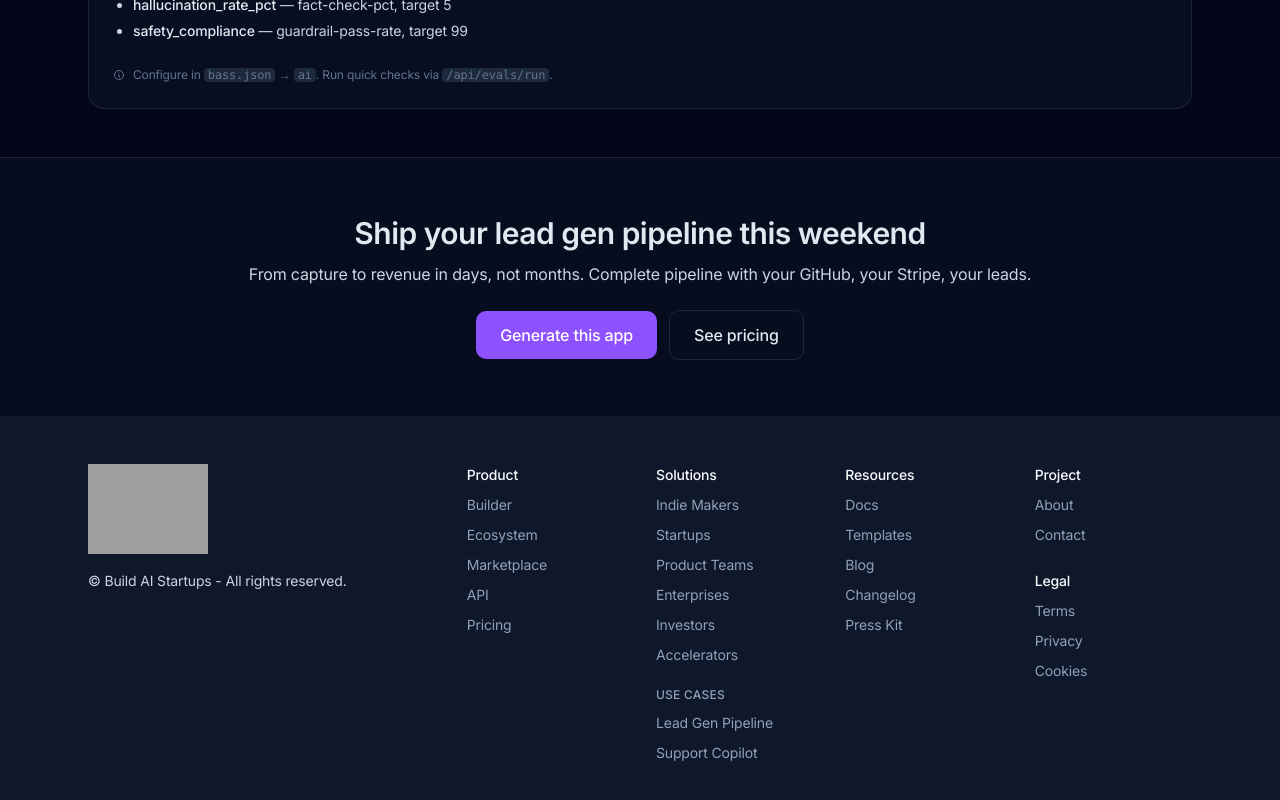
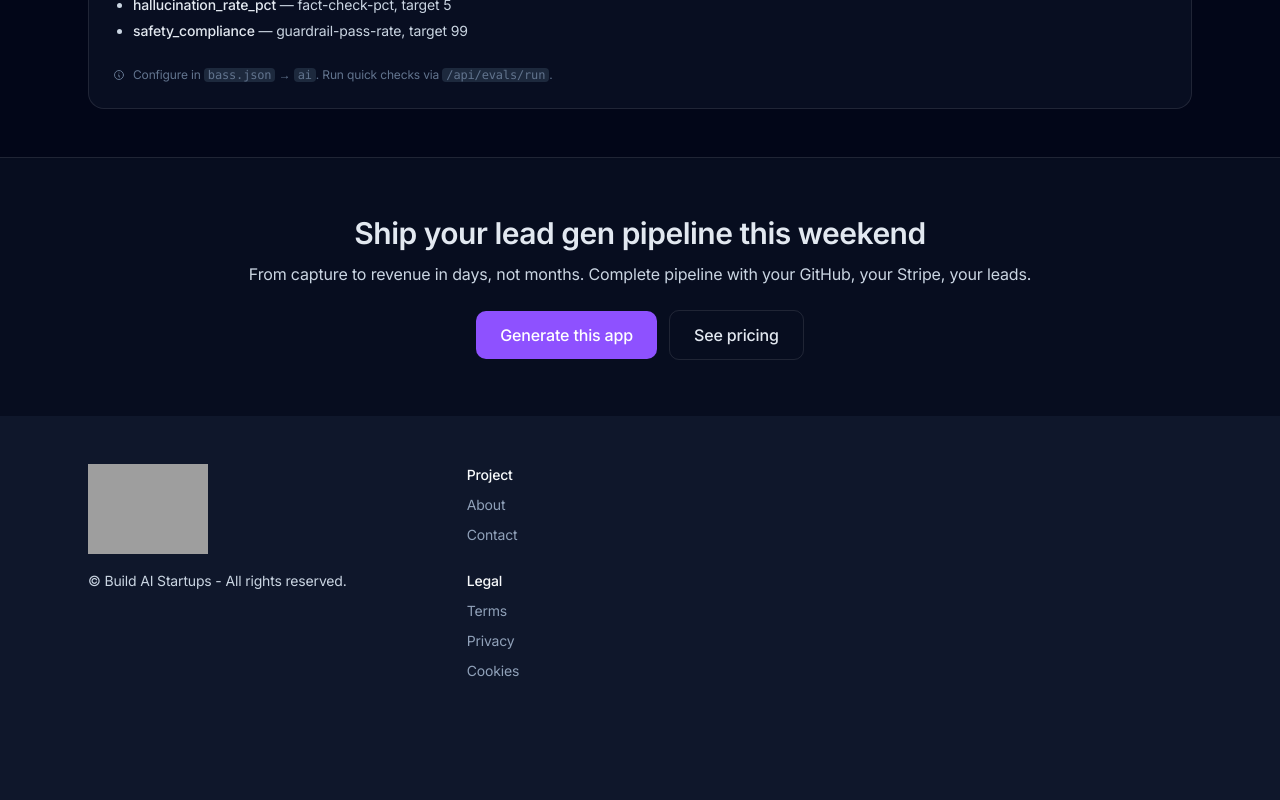
Before and after one commit to buildaistartups/buildaistartups.com, a Next.js app: page /vertical/ai-leadgen in a window 1280 px wide. Shown: the part 1928-2728 px from the top of the page. After the commit the page ends 2658 px from the top, so only its background shows below. Built offline with nearby package versions, Linux system fonts and the light colour scheme; grey boxes are pictures that could not be loaded.

Commit message:
Hide footer blocks for phase 1
Updated footer component to hide certain blocks for phase 1.

```diff
--- a/components/ui/footer.tsx
+++ b/components/ui/footer.tsx
@@ -7,7 +7,8 @@ export default function Footer() {
     <footer>
       <div className="max-w-6xl mx-auto px-4 sm:px-6">
         <div className="grid sm:grid-cols-12 gap-8 py-8 md:py-12">
-          {/* 1st block */}
+
+          {/* 1st block - Logo & Copyright */}
           <div className="sm:col-span-12 lg:col-span-4 order-1 lg:order-none">
             <div className="h-full flex flex-col sm:flex-row lg:flex-col justify-between">
               <div className="mb-4 sm:mb-0">
@@ -21,51 +22,39 @@ export default function Footer() {
             </div>
           </div>
 
-          {/* 2nd block - Products */}
+          {/* PHASE 1 HIDDEN: 2nd block - Products
           <div className="sm:col-span-6 md:col-span-3 lg:col-span-2">
             <h6 className="text-sm text-slate-50 font-medium mb-2">Product</h6>
             <ul className="text-sm space-y-2">
-              <li><Link className="text-slate-400 hover:text-slate-200 transition duration-150 ease-in-out" href="/product/builder">Builder</Link></li>
-              <li><Link className="text-slate-400 hover:text-slate-200 transition duration-150 ease-in-out" href="/product/ecosystem">Ecosystem</Link></li>
-              <li><Link className="text-slate-400 hover:text-slate-200 transition duration-150 ease-in-out" href="/product/marketplace">Marketplace</Link></li>
-              <li><Link className="text-slate-400 hover:text-slate-200 transition duration-150 ease-in-out" href="/product/api">API</Link></li>
-              <li><Link className="text-slate-400 hover:text-slate-200 transition duration-150 ease-in-out" href="/pricing">Pricing</Link></li>
+              <li><Link ... >Builder</Link></li>
+              ...
             </ul>
           </div>
+          */}
 
-          {/* 3rd block - Solutions */}
+          {/* PHASE 1 HIDDEN: 3rd block - Solutions
           <div className="sm:col-span-6 md:col-span-3 lg:col-span-2">
             <h6 className="text-sm text-slate-50 font-medium mb-2">Solutions</h6>
             <ul className="text-sm space-y-2">
-              <li><Link className="text-slate-400 hover:text-slate-200 transition duration-150 ease-in-out" href="/solutions/indie-makers">Indie Makers</Link></li>
-              <li><Link className="text-slate-400 hover:text-slate-200 transition duration-150 ease-in-out" href="/solutions/startups">Startups</Link></li>
-              <li><Link className="text-slate-400 hover:text-slate-200 transition duration-150 ease-in-out" href="/solutions/product-teams">Product Teams</Link></li>
-              <li><Link className="text-slate-400 hover:text-slate-200 transition duration-150 ease-in-out" href="/solutions/enterprises">Enterprises</Link></li>
-              <li><Link className="text-slate-400 hover:text-slate-200 transition duration-150 ease-in-out" href="/solutions/investors">Investors</Link></li>
-              <li><Link className="text-slate-400 hover:text-slate-200 transition duration-150 ease-in-out" href="/solutions/accelerators">Accelerators</Link></li>
+              ...
             </ul>
-
-            {/* Use cases (verticals) */}
             <h6 className="text-xs text-slate-400 font-medium mt-5 mb-2 tracking-wider">USE CASES</h6>
             <ul className="text-sm space-y-2">
-              <li><Link className="text-slate-400 hover:text-slate-200 transition duration-150 ease-in-out" href="/vertical/ai-leadgen">Lead Gen Pipeline</Link></li>
-              <li><Link className="text-slate-400 hover:text-slate-200 transition duration-150 ease-in-out" href="/vertical/ai-support">Support Copilot</Link></li>
+              ...
             </ul>
           </div>
+          */}
 
-          {/* 4th block - Resources */}
+          {/* PHASE 1 HIDDEN: 4th block - Resources
           <div className="sm:col-span-6 md:col-span-3 lg:col-span-2">
             <h6 className="text-sm text-slate-50 font-medium mb-2">Resources</h6>
             <ul className="text-sm space-y-2">
-              <li><Link className="text-slate-400 hover:text-slate-200 transition duration-150 ease-in-out" href="/resources/docs">Docs</Link></li>
-              <li><Link className="text-slate-400 hover:text-slate-200 transition duration-150 ease-in-out" href="/resources/templates">Templates</Link></li>
-              <li><Link className="text-slate-400 hover:text-slate-200 transition duration-150 ease-in-out" href="/resources/blog">Blog</Link></li>
-              <li><Link className="text-slate-400 hover:text-slate-200 transition duration-150 ease-in-out" href="/resources/changelog">Changelog</Link></li>
-              <li><Link className="text-slate-400 hover:text-slate-200 transition duration-150 ease-in-out" href="/resources/press">Press Kit</Link></li>
+              ...
             </ul>
           </div>
+          */}
 
-          {/* 5th block - Project */}
+          {/* 5th block - Project & Legal (KEEP THIS) */}
           <div className="sm:col-span-6 md:col-span-3 lg:col-span-2">
             <h6 className="text-sm text-slate-50 font-medium mb-2">Project</h6>
             <ul className="text-sm space-y-2">
@@ -80,8 +69,8 @@ export default function Footer() {
               <li><Link className="text-slate-400 hover:text-slate-200 transition duration-150 ease-in-out" href="/cookies">Cookies</Link></li>
             </ul>
           </div>
+
         </div>
-        {/* Bottom strip removed as requested */}
       </div>
     </footer>
   )
```
